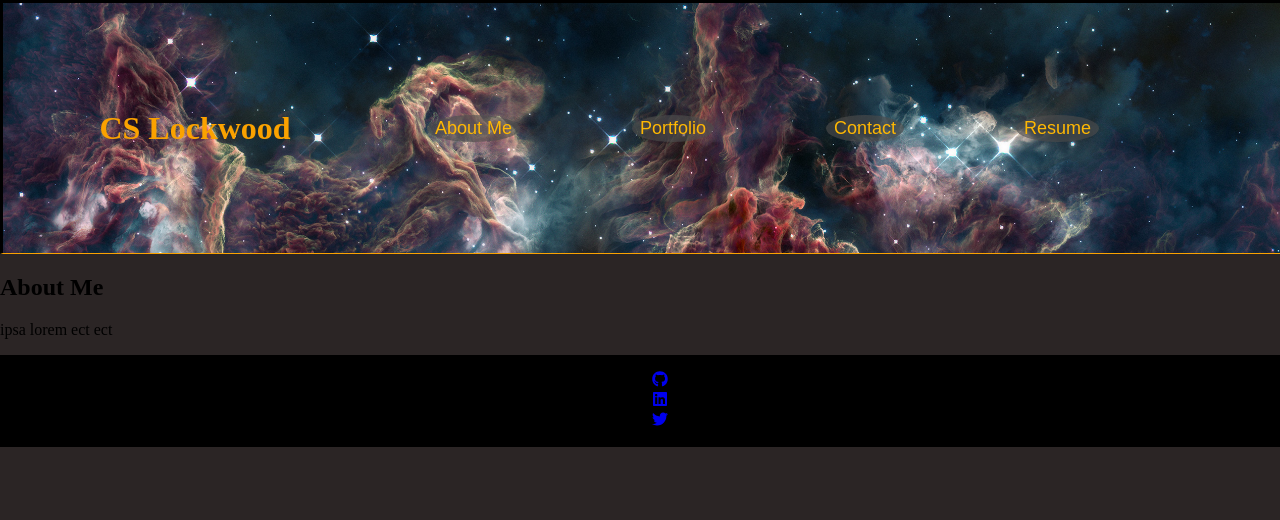
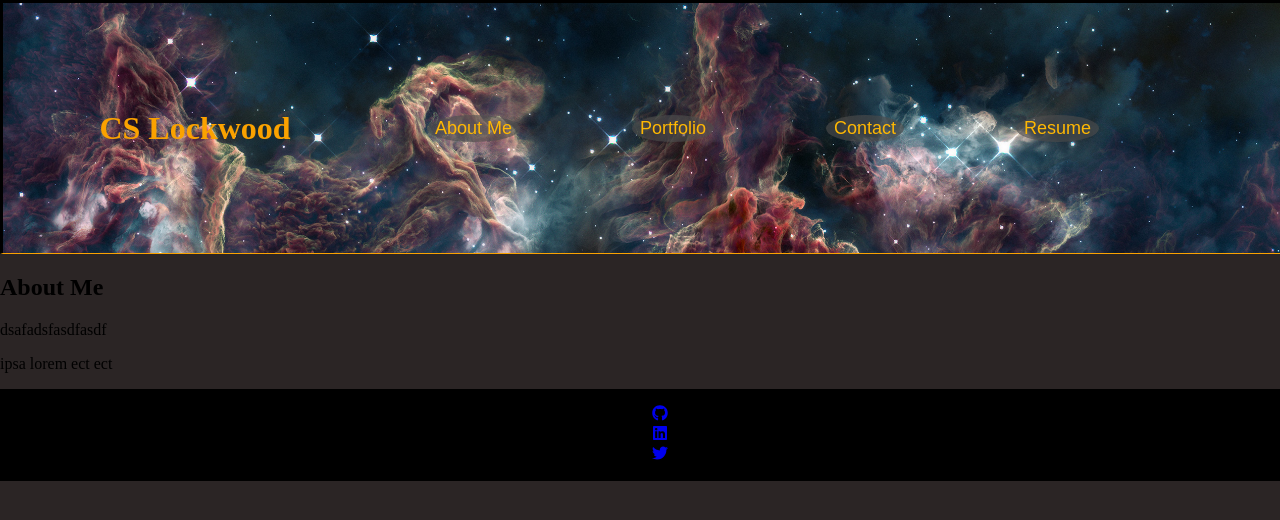
Before and after one commit to VulnusR/CSLockwood-M20-React-Portfolio2, a React (Create React App) app in the folder cslockwood.portfolio/: page / in a window 1280 px wide. Shown: the top 520 px of the page. Built offline with nearby package versions, Linux system fonts and the light colour scheme.

Commit message:
had to delete and reinstall node modules, but App.js has been updated and / only paths to about me

```diff
--- a/cslockwood.portfolio/package.json
+++ b/cslockwood.portfolio/package.json
@@ -8,6 +8,8 @@
     "@testing-library/user-event": "^13.5.0",
     "react": "^18.2.0",
     "react-dom": "^18.2.0",
+    "react-icons": "^4.8.0",
+    "react-router-dom": "^6.9.0",
     "react-scripts": "5.0.1",
     "web-vitals": "^2.1.4"
   },
--- a/cslockwood.portfolio/src/AboutMe.js
+++ b/cslockwood.portfolio/src/AboutMe.js
@@ -4,7 +4,11 @@ function AboutMe() {
     return (
       <div>
       <h2>About Me</h2>
-      {/* Picture goes here */}
+      <div className='textboxarea'>
+        <p>dsafadsfasdfasdf</p>
+
+      </div>
+
       <p>ipsa lorem ect ect</p>
       </div>
     );
--- a/cslockwood.portfolio/src/App.js
+++ b/cslockwood.portfolio/src/App.js
@@ -1,5 +1,5 @@
 import React from 'react';
-import { BrowserRouter as Router, Switch, Route } from 'react-router-dom';
+import { BrowserRouter as Router, Routes, Route } from 'react-router-dom';
 import Header from './header.js';
 import AboutMe from './AboutMe.js';
 import Portfolio from './Portfolio.js';
@@ -13,12 +13,12 @@ function App() {
     <Router>
       <div className="parentdiv">
         <Header />
-        <Switch>
-          <Route exact path="/" component={AboutMe} />
-          <Route path="/portfolio" component={Portfolio} />
-          <Route path="/contact" component={Contact} />
-          <Route path="/resume" component={Resume} />
-        </Switch>
+        <Routes>
+          <Route path="/" element={<AboutMe />} />
+          <Route path="/portfolio" element={<Portfolio />} />
+          <Route path="/contact" element={<Contact />} />
+          <Route path="/resume" element={<Resume />} />
+        </Routes>
         <Footer />
       </div>
     </Router>
```
Also changed, not shown: 1 other file (tests, documents, lock files or other folders).
